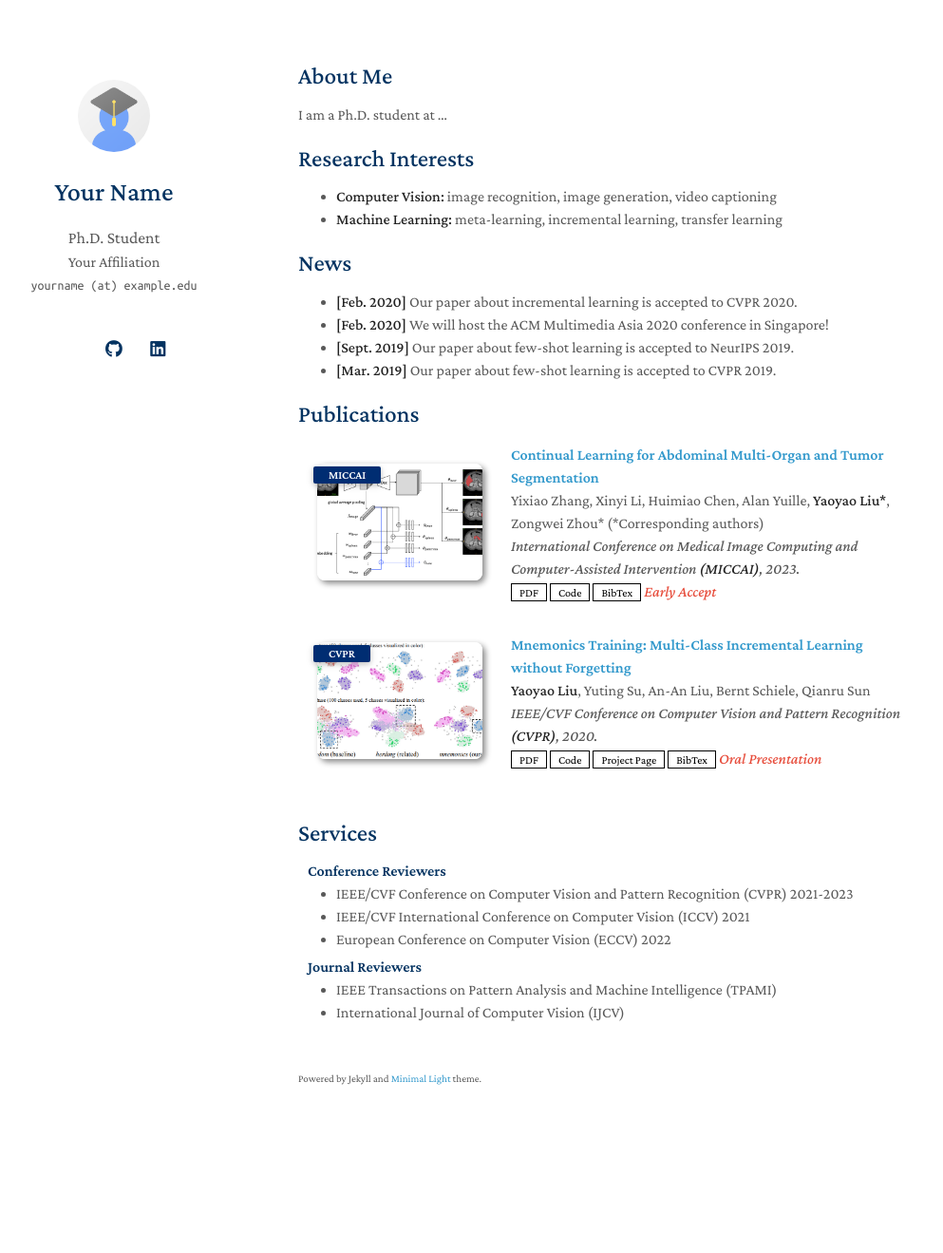
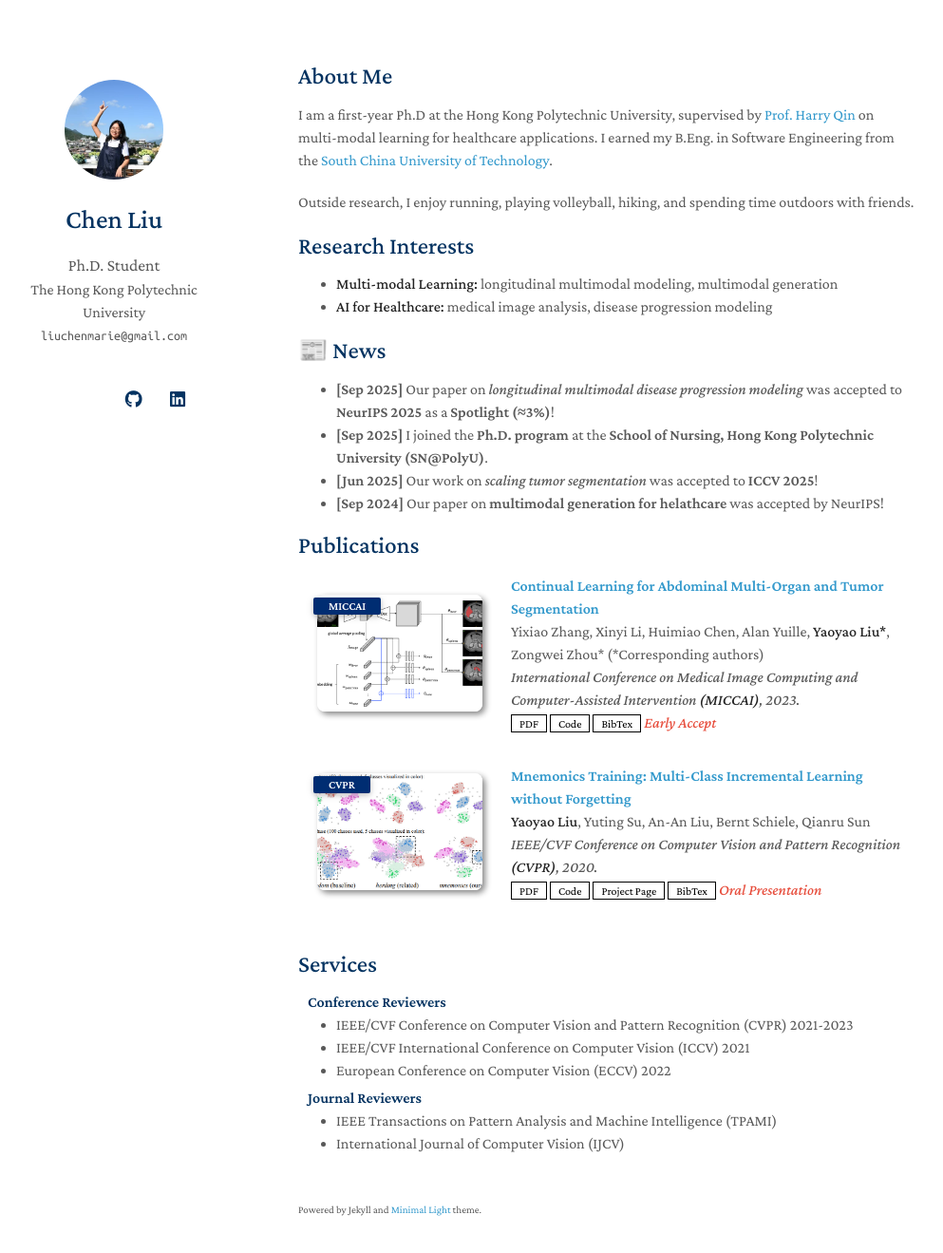
Before and after one commit to Chenliu-svg/Chenliu-svg.github.io, a Jekyll site: the page built from index.md, in a window 1280 px wide and 1354 px high. Shown: the top 1319 px of the window at 95% size, without its empty margins (156-1149 px from the left). Built offline with Jekyll 4.4.1, drawn with Linux system fonts in a browser that asks for light colours; a style sheet for code colours, icons or effects is not loaded; our own code applies the rules of GitHub Pages for plain Markdown files.

Commit message:
first commit

```diff
--- a/_config.yml
+++ b/_config.yml
@@ -1,8 +1,8 @@
 # Basic Information
-title: Your Name
+title: Chen Liu
 position: Ph.D. Student
-affiliation: Your Affiliation
-email: yourname (at) example.edu
+affiliation: The Hong Kong Polytechnic University
+email: liuchenmarie@gmail.com
 
 # Search Engine Optimization (SEO)
 # The following information is used to improve the website traffic from search engines, e.g., Google.
@@ -12,15 +12,15 @@ canonical: https://minimal-light-theme.yliu.me/
 
 # Links
 # If you don't need one of them, you may delete the corresponding line.
-google_scholar: https://scholar.google.com/
+google_scholar: https://scholar.google.com/citations?user=i938yiEAAAAJ&hl=en
 cv_link: assets/files/curriculum_vitae.pdf
-github_link: https://github.com/
-linkedin: https://www.linkedin.com/
-twitter: https://twitter.com/
+github_link: https://github.com/Chenliu-svg
+linkedin: https://www.linkedin.com/in/chenliukukuku/?locale=en_US
+
 
 # Images (e.g., your profile picture and your website's favicon)
 # "favicon" and "favicon_dark" are used for the light and dark modes, respectively.
-avatar: ./assets/img/avatar.png
+avatar: ./assets/img/profile.jpg
 favicon: ./assets/img/favicon.png
 favicon_dark: ./assets/img/favicon-dark.png
 
@@ -38,11 +38,11 @@ font: "Serif" # or "Sans Serif"
 
 # Google Analytics ID
 # Please remove this if you don't use Google Analytics
-google_analytics: UA-111540567-4
+# google_analytics: UA-111540567-4
 
 # Use this project as a remote theme for GitHub Pages
 # See the guide here: https://docs.github.com/en/pages/setting-up-a-github-pages-site-with-jekyll/adding-a-theme-to-your-github-pages-site-using-jekyll
-remote_theme: yaoyao-liu/minimal-light
+# remote_theme: yaoyao-liu/minimal-light
 
 # The following files will be removed from the generated website.
 exclude:
--- a/index.md
+++ b/index.md
@@ -4,19 +4,31 @@ layout: homepage
 
 ## About Me
 
-I am a Ph.D. student at ...
+I am a first-year Ph.D at the Hong Kong Polytechnic University, supervised by [Prof. Harry Qin](https://www.polyu.edu.hk/sn/people/academic-staff/prof-harry-qin/?sc_lang=tc) on multi-modal learning for healthcare applications. I earned my B.Eng. in Software Engineering from the [South China University of Technology](https://www.scut.edu.cn/).
+
+Outside research, I enjoy running, playing volleyball, hiking, and spending time outdoors with friends.
 
 ## Research Interests
 
-- **Computer Vision:** image recognition, image generation, video captioning
-- **Machine Learning:** meta-learning, incremental learning, transfer learning
+- **Multi-modal Learning:** longitudinal multimodal modeling, multimodal generation
+- **AI for Healthcare:** medical image analysis, disease progression modeling
 
-## News
+<!-- ## News
 
-- **[Feb. 2020]** Our paper about incremental learning is accepted to CVPR 2020.
-- **[Feb. 2020]** We will host the ACM Multimedia Asia 2020 conference in Singapore!
-- **[Sept. 2019]** Our paper about few-shot learning is accepted to NeurIPS 2019.
-- **[Mar. 2019]** Our paper about few-shot learning is accepted to CVPR 2019.
+- **[Sep. 2025]** Our paper about longitudinal multimodal modeling is accepted to CVPR 2025 as Soptlight(~3%)!!
+- **[Sep. 2025]** I have been started  my Ph.D journy with SN@PolyU!
+- **[June. 2025]** Our paper about scaling tumor segmentation is accepted at ICCV 2025! -->
+<h2>📰 News</h2>
+
+<div style="height:160px; overflow-y:auto; padding-right:10px;">
+  <ul>
+    <li><b>[Sep 2025]</b> Our paper on <i>longitudinal multimodal disease progression modeling</i> was accepted to <b>NeurIPS 2025</b> as a <b>Spotlight (≈3%)</b>!</li>
+    <li><b>[Sep 2025]</b> I joined the <b>Ph.D. program</b> at the <b>School of Nursing, Hong Kong Polytechnic University (SN@PolyU)</b>.</li>
+    <li><b>[Jun 2025]</b> Our work on <i>scaling tumor segmentation</i> was accepted to <b>ICCV 2025</b>!</li>
+    <li><b>[Sep 2024]</b> Our paper on <b>multimodal generation for helathcare</b> was accepted by NeurIPS!</li>
+  </ul>
+</div>
+
 
 {% include_relative _includes/publications.md %}
 
```
Also changed, not shown: assets/img/profile.jpg (added).
